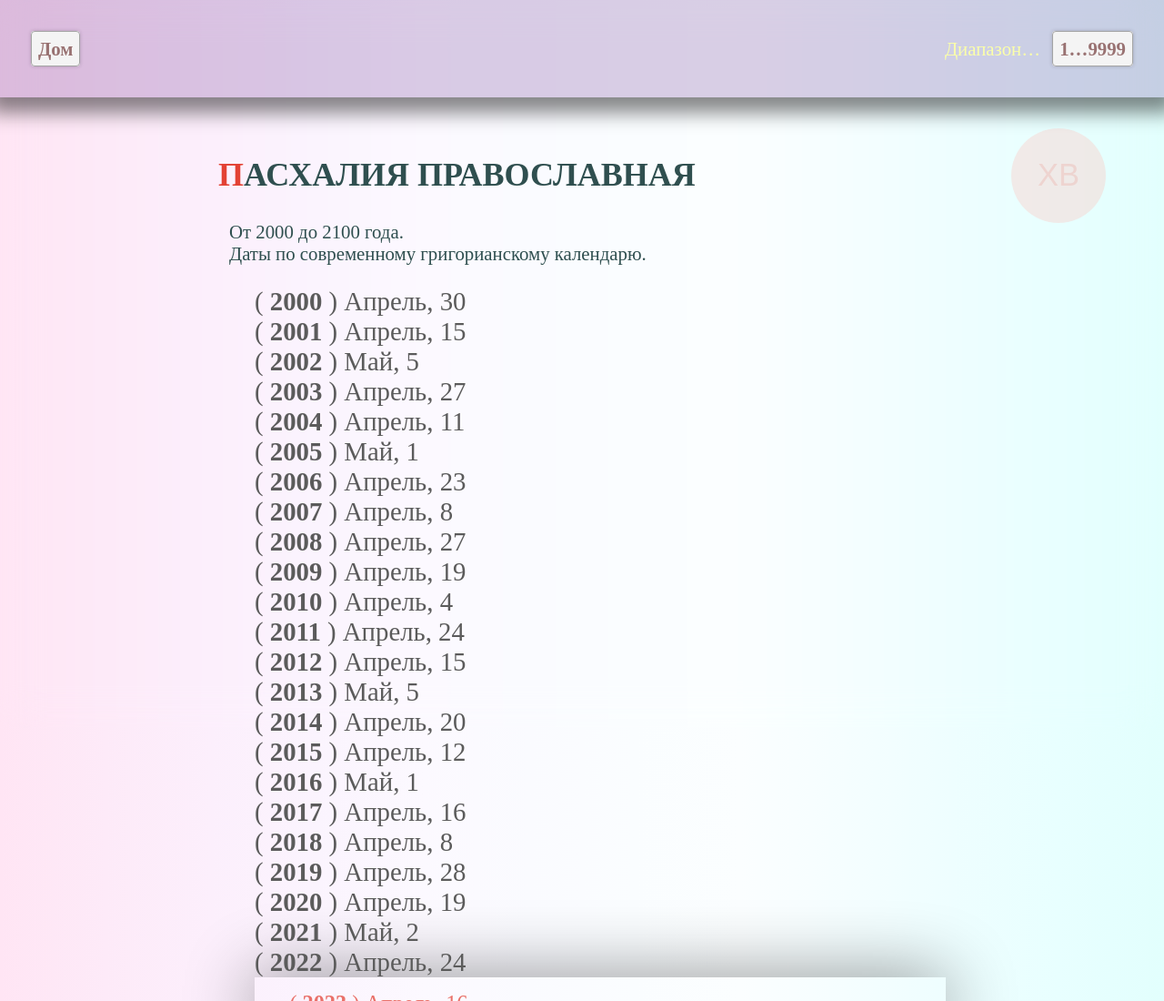
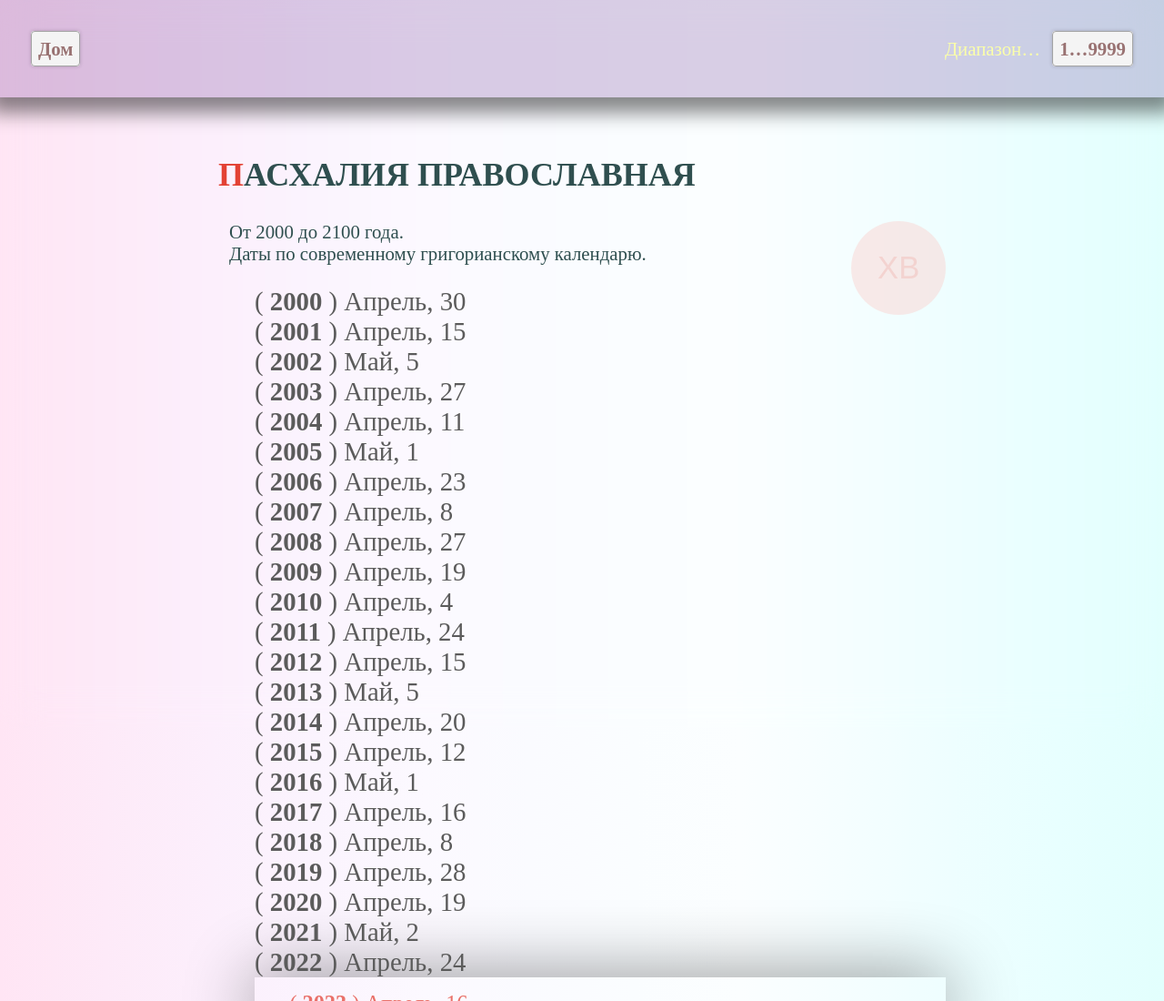
Before and after one commit to a374ru/orthodox_easter_list, a plain HTML site: page docs/2000-2100.html in a window 1280 px wide. Shown: the top 1100 px of the page at 91% size. Drawn offline with Linux system fonts and the light colour scheme; a web font is replaced by a local one.

Commit message:
777 ••• 2023

```diff
--- a/docs/2000-2100.html
+++ b/docs/2000-2100.html
@@ -13,9 +13,7 @@
 		html {
 			scroll-behavior: smooth;
 		}
-
-		body {
-			background-image: linear-gradient(to right,
+		body{background-image: linear-gradient(to right,
 			#ffe5f4,
 			#fdeaf8,
 			#fceffc,
@@ -27,8 +25,7 @@
 				#f5feff,
 				#eefeff,
 				#e8ffff,
-					#e2fffd);
-		}
+			#e2fffd);}
 	</style>
 </head>
 
@@ -39,26 +36,30 @@
 			<p><a href="index.html"><span class="badge"><b>Дом</b></span></a></p>
 		</div>
 		<div class="top-menu">
+
 			<p><span class="top-menu-title">Диапазон…</span>
-					<a style="display: none; cursor: default;" href="#none"><span class="badge"><b> 2000…2100 </b></span></a>
+				<a style="display: none; cursor: default;" href="#none"><span class="badge"><b> 2000…2100
+						</b></span></a>
 				<a href="9999.html"><span class="badge"><b>1…9999</b></span></a>
 			</p>
 		</div>
+
 	</HEADER>
 		<!-- <NAV class="общие-свойства навигатор"> <a href="###">NAV</a> <hr /> w:7em </NAV> -->
 		<!-- <SECTION class="общие-свойства секция"> <h1>Section</h1> </SECTION> -->
 		<!-- <ASIDE class="общие-свойства aside"> <a href="###">ASIDE </a> <hr /> w:9em </ASIDE> -->
 		<ARTICLE class="content">
-		<span>
-	<button class="clickXB" onclick="location.replace('#easter')">XB</button>
-
-		</span>
 			<div class="article-set">
 				<h1>
 					<span style="color:#e34234">П</span>АСХАЛИЯ ПРАВОСЛАВНАЯ
 				</h1>
-				<p>От 2000 до 2100 года. <br>Даты по современному григорианскому календарю. </p>
+				<button class="clickXB" onclick="location.replace('#easter')">XB</button>
+
+				<p>От 2000 до 2100 года.
+					<br>Даты по современному григорианскому календарю.
+				</p>
 				<ol>
+
 					<li> ( <b>2000 </b> ) Апрель, 30</li>
 					<li> ( <b>2001 </b> ) Апрель, 15</li>
 					<li> ( <b>2002 </b> ) Май, 5</li>
@@ -165,7 +166,9 @@
 		</ARTICLE>
 		<FOOTER class="general-properties">
 			<p class="copyright">YSTM</p>
+
 			<p class="copyright">2023</p>
+
 		</FOOTER>
 		</div>
 		</MAIN>
--- a/docs/assets/css/style.css
+++ b/docs/assets/css/style.css
@@ -140,6 +140,8 @@ position: sticky;
 	/* flex-wrap    : wrap; */
 	border-radius: 50%;
 	border-color: #0000;
+	overflow:hidden;
+	z-index:333;
 }
 
 button.clickXB:hover {
```
Lines whose indentation alone changed are shown as unchanged.
